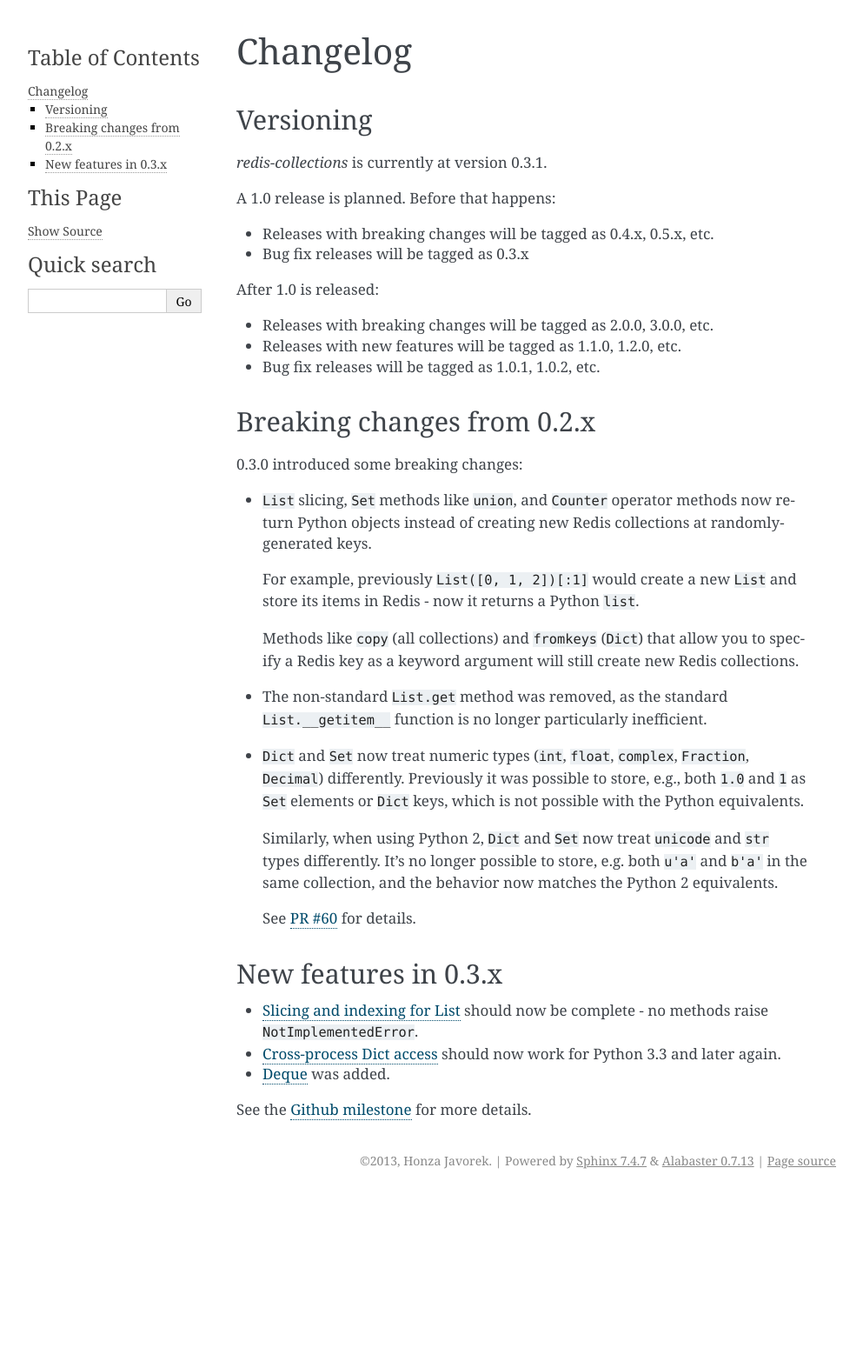
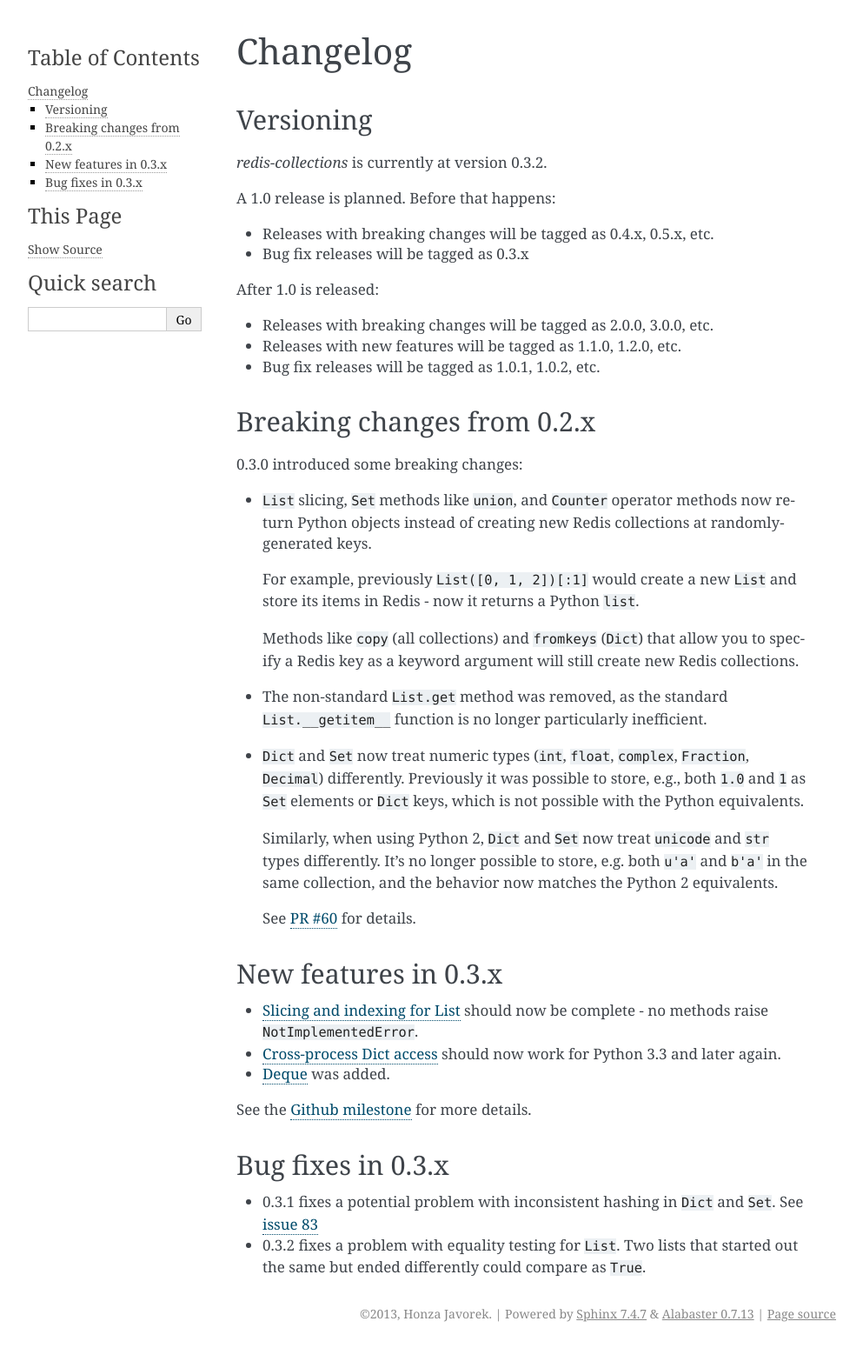
Before and after one commit to redis-collections/redis-collections, a Sphinx documentation site: the page built from docs/changelog.rst, in a window 1280 px wide. Shown: the whole page at 87% size, without its empty margins (148-1141 px from the left). Built offline with Sphinx 7.4.7, drawn with Linux system fonts in a browser that asks for light colours; before the commit the page ends 1374 px from its top, so only the background shows below that.

Commit message:
Bump version to 0.3.2

```diff
--- a/docs/changelog.rst
+++ b/docs/changelog.rst
@@ -50,3 +50,13 @@ New features in 0.3.x
 - `Deque <https://github.com/honzajavorek/redis-collections/issues/6>`_ was added.
 
 See the `Github milestone <https://github.com/honzajavorek/redis-collections/milestone/1>`_ for more details.
+
+
+Bug fixes in 0.3.x
+------------------
+
+- 0.3.1 fixes a potential problem with inconsistent hashing in ``Dict`` and ``Set``.
+  See `issue 83 <https://github.com/honzajavorek/redis-collections/issues/83>`_
+
+- 0.3.2 fixes a problem with equality testing for ``List``.
+  Two lists that started out the same but ended differently could compare as ``True``.
--- a/redis_collections/__init__.py
+++ b/redis_collections/__init__.py
@@ -2,7 +2,7 @@
 from __future__ import division, print_function, unicode_literals
 
 __title__ = 'redis-collections'
-__version__ = '0.3.1'
+__version__ = '0.3.2'
 __author__ = 'Honza Javorek'
 __license__ = 'ISC'
 __copyright__ = 'Copyright 2013-? Honza Javorek'
```
